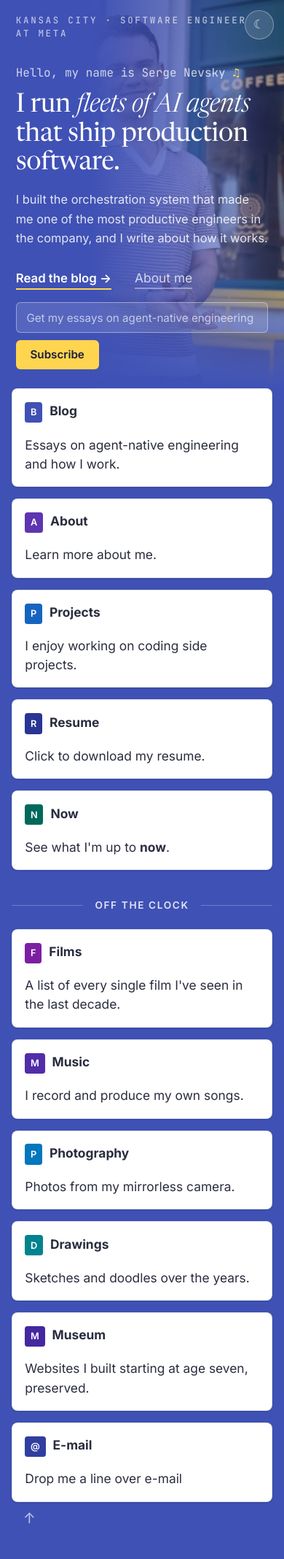
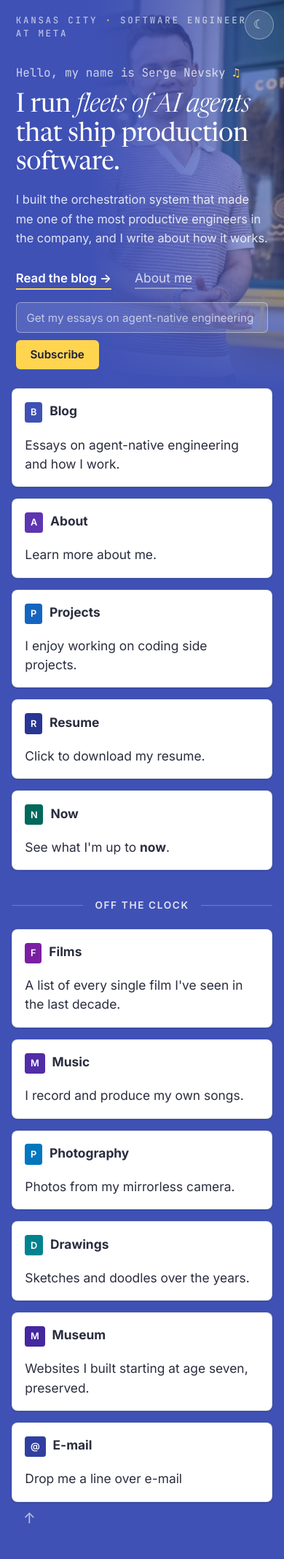
Before and after one commit to Dejital/dejital.github.com, a Jekyll site: the page built from index.html, in a window 390 px wide. Shown: the whole page at 73% size. Built offline with Jekyll 4.4.1, drawn with Linux system fonts in a browser that asks for light colours.

Commit message:
Mobile hero: slide portrait right so the face clears the heading
Portrait container extends 12% past the viewport right edge (clipped by
the hero) shifting the whole photo right.

Co-Authored-By: Claude Fable 5 <noreply@anthropic.com>

```diff
--- a/assets/css/screen.css
+++ b/assets/css/screen.css
@@ -379,7 +379,9 @@ footer a:hover {
 
     .hero-portrait {
         position: absolute;
-        inset: 0 0 0 32%;
+        /* right edge hangs 12% past the viewport (hero clips it) so the
+           face sits right of the heading text; tune the -12% to taste */
+        inset: 0 -12% 0 32%;
         margin: 0;
         z-index: 0;
     }
```
